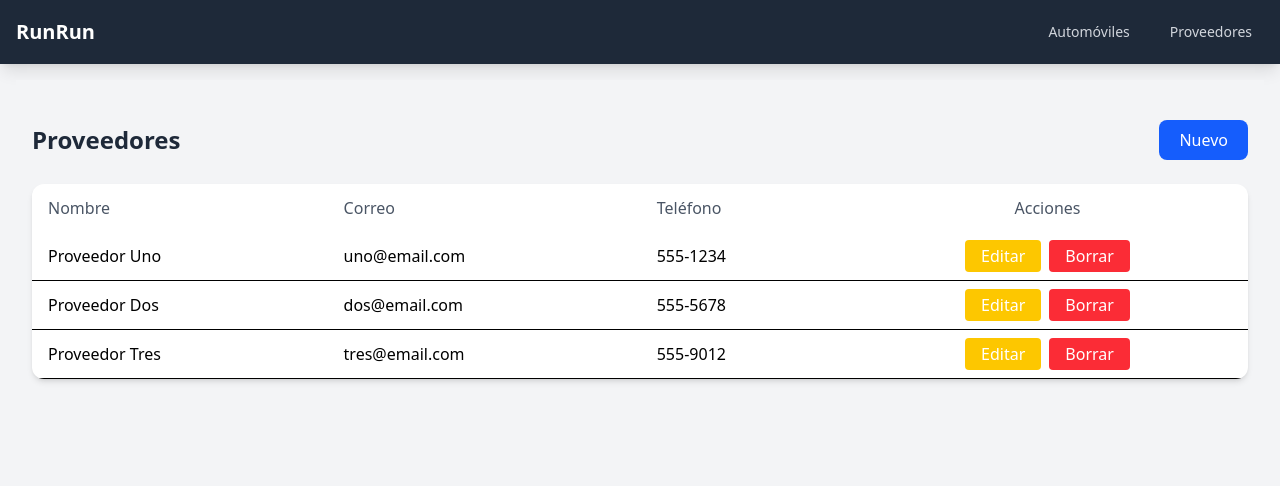
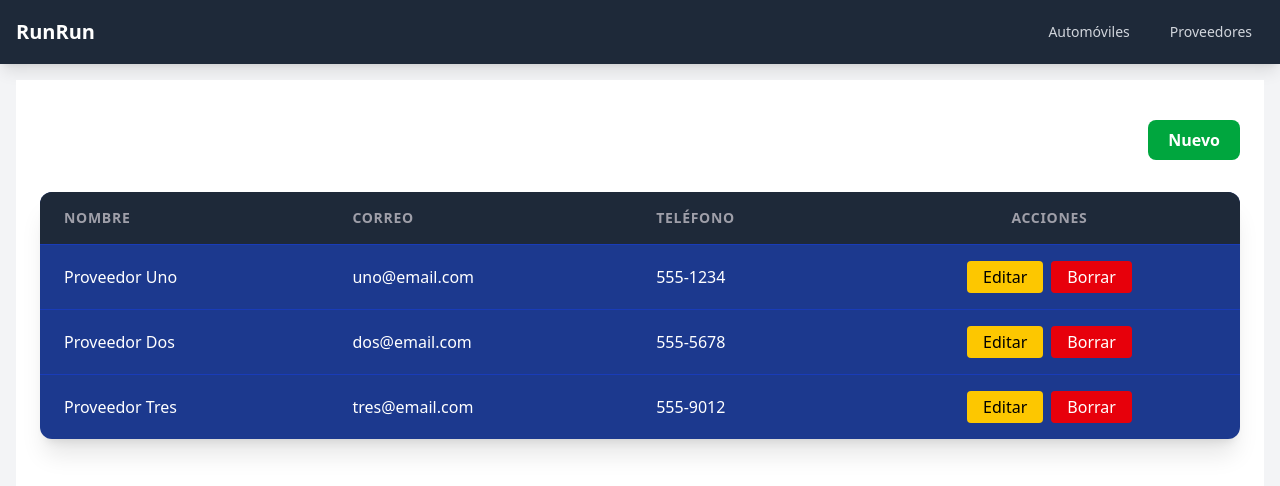
Before and after one commit to AlanVortex/U2_01_PracticaGIT_E5, a React (Vite) app in the folder RunRunFrontEnd/: page /proveedores in a window 1280 px wide. Shown: the top 486 px of the page. Built offline with nearby package versions, Linux system fonts and the light colour scheme.

Commit message:
Enhancement of page proveedores

```diff
--- a/RunRunFrontEnd/src/pages/proveedores.jsx
+++ b/RunRunFrontEnd/src/pages/proveedores.jsx
@@ -1,4 +1,4 @@
-import React from "react";
+    import React from "react";
 
 const proveedores = [
   { id: 1, nombre: "Proveedor Uno", correo: "uno@email.com", telefono: "555-1234" },
@@ -8,31 +8,37 @@ const proveedores = [
 
 function Proveedores() {
   return (
-    <div className="min-h-[calc(100vh-64px)] bg-gray-100 w-full py-10 px-4">
+    <div className="min-h-screen bg-white text-white px-6 py-10">
       <div className="max-w-7xl mx-auto">
-        <div className="flex items-center justify-between mb-6">
-          <h2 className="text-2xl font-semibold text-gray-800">Proveedores</h2>
-          <button className="bg-blue-600 hover:bg-blue-700 text-white font-medium py-2 px-5 rounded-lg transition">Nuevo</button>
+        <div className="flex items-center justify-between mb-8">
+          <h2 className="text-3xl font-bold">Proveedores</h2>
+          <button className="bg-green-600 hover:bg-green-700 text-white font-semibold py-2 px-5 rounded-lg transition">
+            Nuevo
+          </button>
         </div>
-        <div className="overflow-x-auto bg-white rounded-xl shadow-md">
-          <table className="min-w-full">
-            <thead>
+        <div className="overflow-x-auto rounded-xl shadow-xl bg-blue-900">
+          <table className="min-w-full table-auto">
+            <thead className="bg-gray-800 text-left text-sm uppercase text-zinc-400 tracking-wider">
               <tr>
-                <th className="px-4 py-3 text-left text-gray-600 font-normal">Nombre</th>
-                <th className="px-4 py-3 text-left text-gray-600 font-normal">Correo</th>
-                <th className="px-4 py-3 text-left text-gray-600 font-normal">Teléfono</th>
-                <th className="px-4 py-3 text-center text-gray-600 font-normal">Acciones</th>
+                <th className="px-6 py-4">Nombre</th>
+                <th className="px-6 py-4">Correo</th>
+                <th className="px-6 py-4">Teléfono</th>
+                <th className="px-6 py-4 text-center">Acciones</th>
               </tr>
             </thead>
             <tbody>
               {proveedores.map((prov) => (
-                <tr key={prov.id} className="hover:bg-gray-50 transition">
-                  <td className="px-4 py-2 border-b">{prov.nombre}</td>
-                  <td className="px-4 py-2 border-b">{prov.correo}</td>
-                  <td className="px-4 py-2 border-b">{prov.telefono}</td>
-                  <td className="px-4 py-2 border-b text-center">
-                    <button className="bg-yellow-400 hover:bg-yellow-500 text-white py-1 px-4 rounded mr-2 transition">Editar</button>
-                    <button className="bg-red-500 hover:bg-red-600 text-white py-1 px-4 rounded transition">Borrar</button>
+                <tr key={prov.id} className="border-t border-blue-800 hover:bg-blue-800 transition">
+                  <td className="px-6 py-4">{prov.nombre}</td>
+                  <td className="px-6 py-4">{prov.correo}</td>
+                  <td className="px-6 py-4">{prov.telefono}</td>
+                  <td className="px-6 py-4 text-center">
+                    <button className="bg-yellow-400 hover:bg-yellow-500 text-black font-medium py-1 px-4 rounded mr-2 transition">
+                      Editar
+                    </button>
+                    <button className="bg-red-600 hover:bg-red-700 text-white font-medium py-1 px-4 rounded transition">
+                      Borrar
+                    </button>
                   </td>
                 </tr>
               ))}
```
